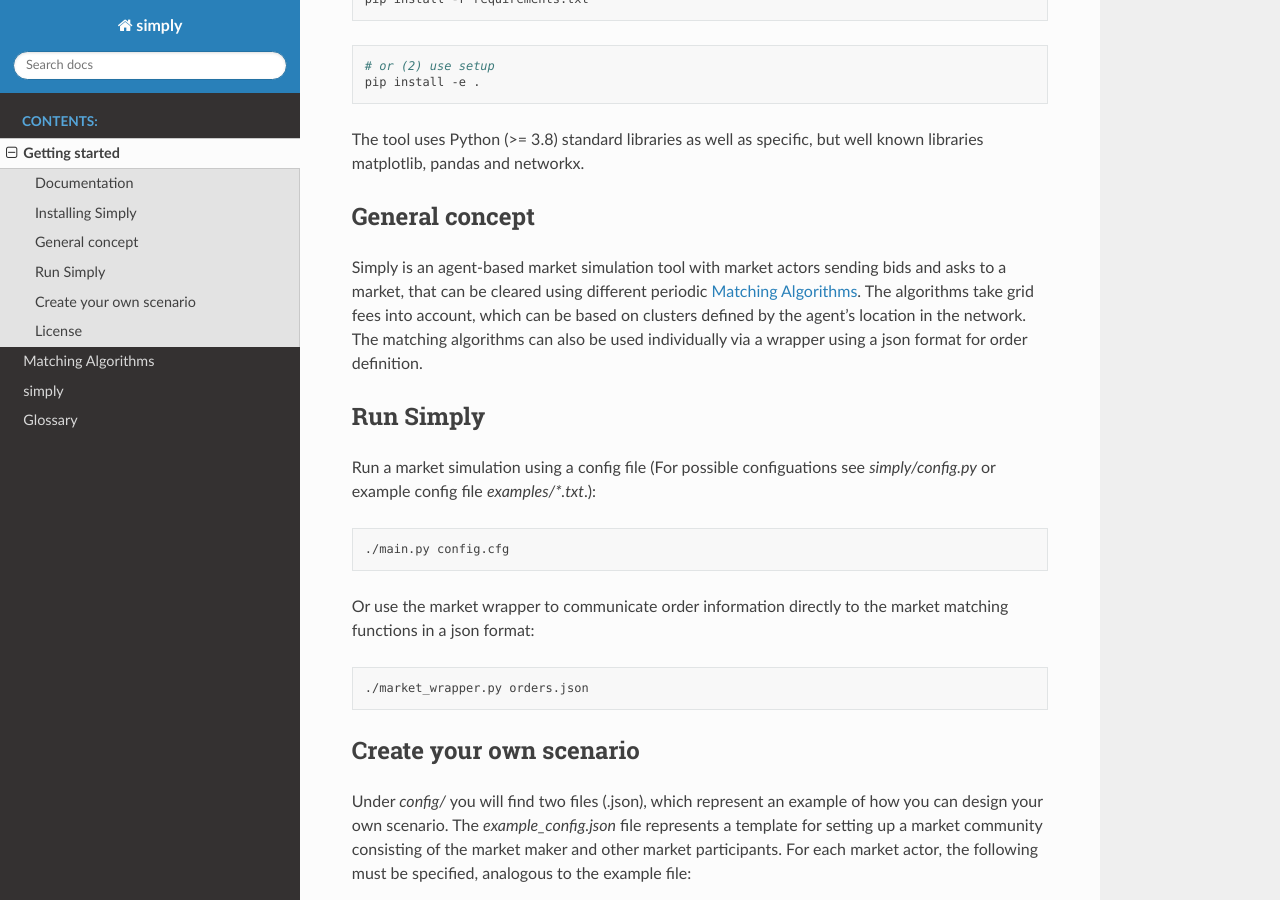
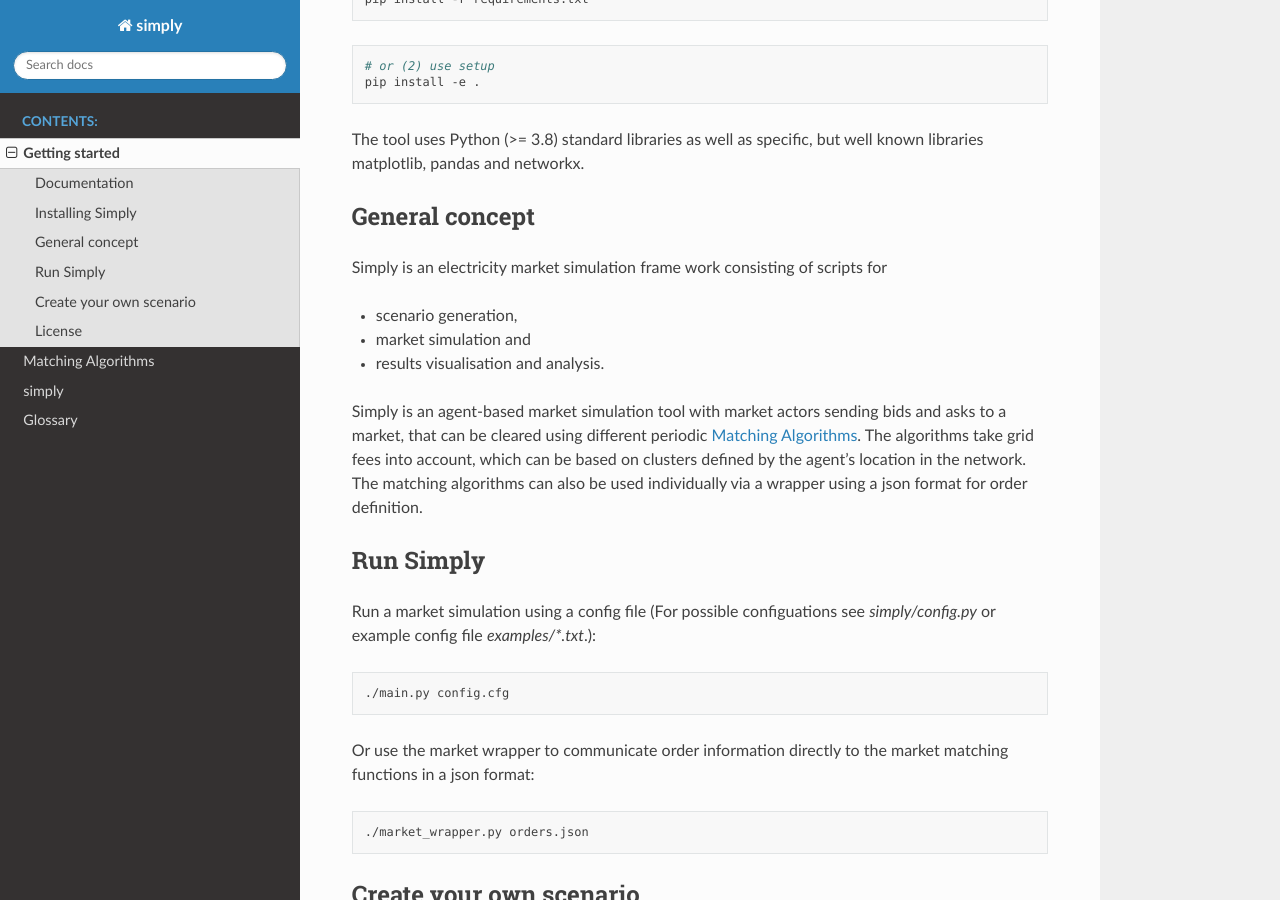
Before and after one commit to BESTenergytrade/simply, a Sphinx documentation site: the page built from doc/source/getting_started.rst, in a window 1280 px wide and 900 px high, scrolled down 546 px. Built offline with Sphinx 7.4.7 and the Read the Docs theme 2.0.0, drawn with Linux system fonts in a browser that asks for light colours; formulas are drawn with MathJax 3.

Commit message:
updated general concept

```diff
--- a/doc/source/getting_started.rst
+++ b/doc/source/getting_started.rst
@@ -34,6 +34,12 @@ The tool uses Python (>= 3.8) standard libraries as well as specific, but well k
 
 General concept
 ===============
+Simply is an electricity market simulation frame work consisting of scripts for
+
+* scenario generation,
+* market simulation and
+* results visualisation and analysis.
+
 Simply is an agent-based market simulation tool with market actors sending bids and asks to a
 market, that can be cleared using different periodic :ref:`matching_algorithms`.
 The algorithms take grid fees into account, which can be based on clusters defined by the agent's
```
